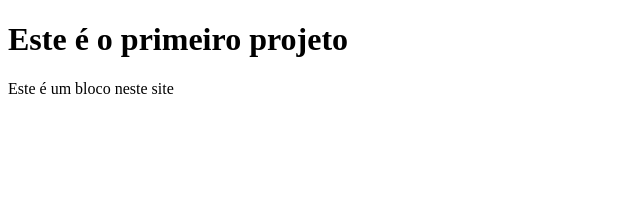
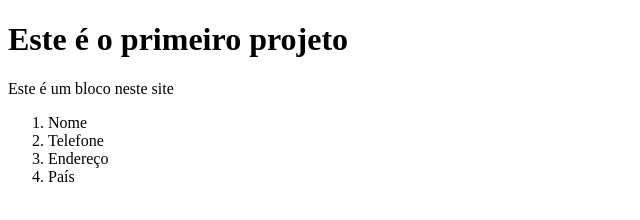
Before and after one commit to danifc123/aula_24_02, a plain HTML site: page index.html in a window 1280 px wide. Shown: the whole page, without its empty margins (0-640 px from the left). Drawn offline with Linux system fonts and the light colour scheme.

Commit message:
Updated: profile List

```diff
--- a/index.html
+++ b/index.html
@@ -11,6 +11,13 @@
   <h1>Este é o primeiro projeto</h1>
 
   <div>Este é um bloco neste site<div>
+
+      <ol>
+        <li>Nome</li>
+        <li>Telefone</li>
+        <li>Endereço</li>
+        <li>País</li>
+      </ol>
 </body>
 
 </html>
```
